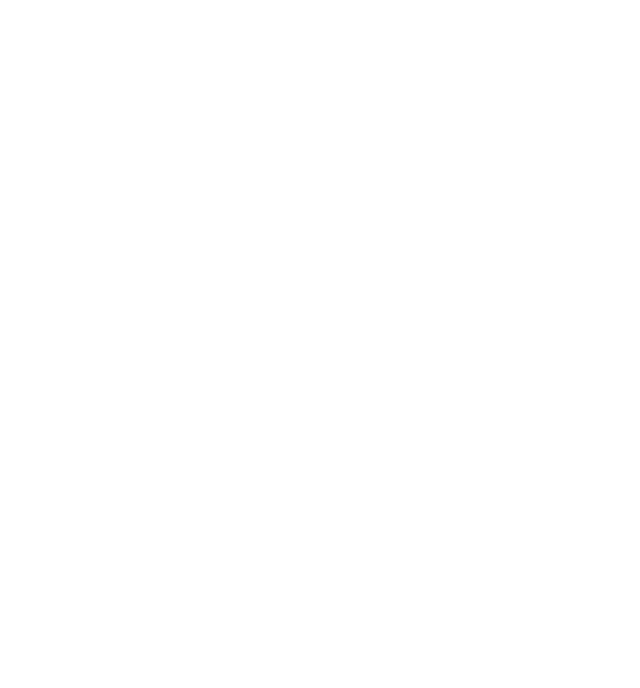
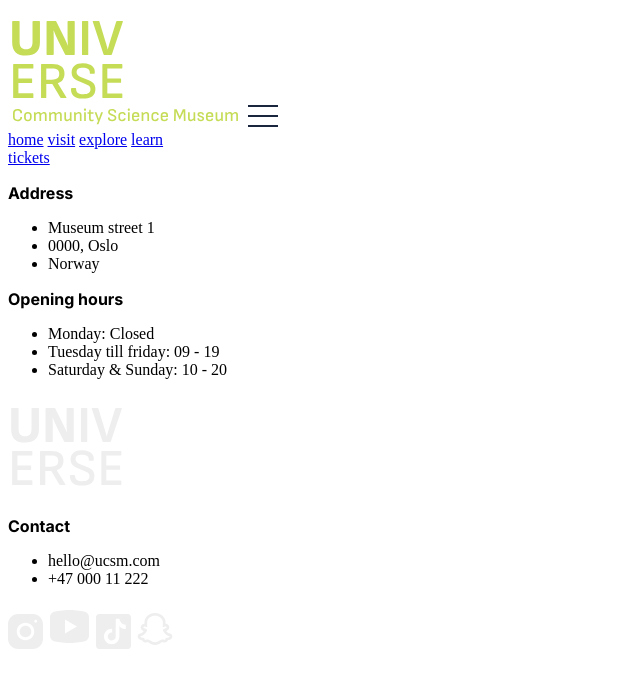
Before and after one commit to karlwoien/semesterproject1-fed-noroff, a plain HTML site: page learn.html in a window 1280 px wide. Shown: the whole page, without its empty margins (0-640 px from the left). Drawn offline with Linux system fonts and the light colour scheme; a web font is replaced by a local one.

Commit message:
update html

```diff
--- a/explore.html
+++ b/explore.html
@@ -0,0 +1,72 @@
+<!DOCTYPE html>
+<html lang="en">
+<head>
+    <meta charset="UTF-8">
+    <meta name="viewport" content="width=device-width, initial-scale=1.0">
+    <meta name="description" content="Explore all the different exhibits at the Universe: AI, Robotics, Virtual Reality, Ecology. What do you wanna explore?">
+    <title>Explore | Universe Community Science Museum</title>
+    <link rel="preconnect" href="https://fonts.googleapis.com">
+    <link rel="preconnect" href="https://fonts.gstatic.com" crossorigin>
+    <link href="https://fonts.googleapis.com/css2?family=Bakbak+One&family=Inter:wght@300;400;500;600;700;800&display=swap" rel="stylesheet">
+    <link href="css/styles.css" rel="stylesheet">
+</head>
+<body>
+    <!--Start of header-->
+    <header>
+        <div class="header-content">
+            <a class="logo-header" href="index.html"> <img src="assets/logo/logo-green-header.svg" alt="The Universe Logo in green with community science museum text"></a>
+            <label for="menu-checkbox" class="hamburger-icon"><img src="assets/icons/hamburger-menu.svg" alt="hamburger-icon"></label>
+                <nav>
+                <a href="index.html">home</a>
+                <a href="visit.html">visit</a>
+                <a href="explore.html">explore</a>
+                <a href="learn.html">learn</a>
+                </nav>
+            <a href="tickets.html" class="tickets-desktop>">tickets</a> <!--css for lilla button - class må oppdateres! OBS fjernes-->
+        </div>
+    </header>
+    <!--Start of main-->
+    <main>
+        <section>
+
+        </section>
+    </main>
+    <!--Start of footer-->
+    <footer>
+        <div class="footer-content">
+            <div class="address-footer">
+                <p class="p-bold">Address</p>
+                <ul>
+                    <li>Museum street 1</li>
+                    <li>0000, Oslo</li>
+                    <li>Norway</li>
+                </ul>
+            </div>
+            <div class="opening-hours-footer">
+                <p class="p-bold">Opening hours</p>
+                <ul>
+                    <li>Monday: Closed</li>
+                    <li>Tuesday till friday: 09 - 19</li>
+                    <li>Saturday & Sunday: 10 - 20</li>
+                </ul>
+            </div>
+            <div class="logo-footer">
+                <a href="index.html"><img src="assets/logo/logo-grey-footer.svg" alt="The Universe logo in grey without community science museum text"></a>
+            </div>
+            <div class="contact-footer">
+                <p class="p-bold">Contact</p>
+                <ul>
+                    <li>hello@ucsm.com</li>
+                    <li>+47 000 11 222</li>
+                </ul>
+            </div>
+            <div class="some-footer">
+                <a href="#"><img src="assets/icons/some/IG.svg" alt="instagram logo"></a>
+                <a href="#"><img src="assets/icons/some/YouTube.svg" alt="youtube logo"></a>
+                <a href="#"><img src="assets/icons/some/tiktok.svg" alt="tiktok logo"></a>
+                <a href="#"><img src="assets/icons/some/snapchat.svg" alt="snapchat logo"></a>
+            </div>
+        </div>
+    </footer>
+</body>
+</html>
--- a/learn.html
+++ b/learn.html
@@ -0,0 +1,72 @@
+<!DOCTYPE html>
+<html lang="en">
+<head>
+    <meta charset="UTF-8">
+    <meta name="viewport" content="width=device-width, initial-scale=1.0">
+    <meta name="description" content="At the Universe Community Science Museum you can learn and explore together with others. We are committed to making science accessible to all with over 1000 exhibits!">
+    <title>Learn | Universe Community Science Museum</title>
+    <link rel="preconnect" href="https://fonts.googleapis.com">
+    <link rel="preconnect" href="https://fonts.gstatic.com" crossorigin>
+    <link href="https://fonts.googleapis.com/css2?family=Bakbak+One&family=Inter:wght@300;400;500;600;700;800&display=swap" rel="stylesheet">
+    <link href="css/styles.css" rel="stylesheet">
+</head>
+<body>
+    <!--Start of header-->
+    <header>
+        <div class="header-content">
+            <a class="logo-header" href="index.html"> <img src="assets/logo/logo-green-header.svg" alt="The Universe Logo in green with community science museum text"></a>
+            <label for="menu-checkbox" class="hamburger-icon"><img src="assets/icons/hamburger-menu.svg" alt="hamburger-icon"></label>
+                <nav>
+                <a href="index.html">home</a>
+                <a href="visit.html">visit</a>
+                <a href="explore.html">explore</a>
+                <a href="learn.html">learn</a>
+                </nav>
+            <a href="tickets.html" class="tickets-desktop>">tickets</a> <!--css for lilla button - class må oppdateres! OBS fjernes-->
+        </div>
+    </header>
+    <!--Start of main-->
+    <main>
+        <section>
+
+        </section>
+    </main>
+    <!--Start of footer-->
+    <footer>
+        <div class="footer-content">
+            <div class="address-footer">
+                <p class="p-bold">Address</p>
+                <ul>
+                    <li>Museum street 1</li>
+                    <li>0000, Oslo</li>
+                    <li>Norway</li>
+                </ul>
+            </div>
+            <div class="opening-hours-footer">
+                <p class="p-bold">Opening hours</p>
+                <ul>
+                    <li>Monday: Closed</li>
+                    <li>Tuesday till friday: 09 - 19</li>
+                    <li>Saturday & Sunday: 10 - 20</li>
+                </ul>
+            </div>
+            <div class="logo-footer">
+                <a href="index.html"><img src="assets/logo/logo-grey-footer.svg" alt="The Universe logo in grey without community science museum text"></a>
+            </div>
+            <div class="contact-footer">
+                <p class="p-bold">Contact</p>
+                <ul>
+                    <li>hello@ucsm.com</li>
+                    <li>+47 000 11 222</li>
+                </ul>
+            </div>
+            <div class="some-footer">
+                <a href="#"><img src="assets/icons/some/IG.svg" alt="instagram logo"></a>
+                <a href="#"><img src="assets/icons/some/YouTube.svg" alt="youtube logo"></a>
+                <a href="#"><img src="assets/icons/some/tiktok.svg" alt="tiktok logo"></a>
+                <a href="#"><img src="assets/icons/some/snapchat.svg" alt="snapchat logo"></a>
+            </div>
+        </div>
+    </footer>
+</body>
+</html>
```
Also changed, not shown: index.html (+3 -3 lines), tickets.html (+72 -0 lines), visit.html (+72 -0 lines).
